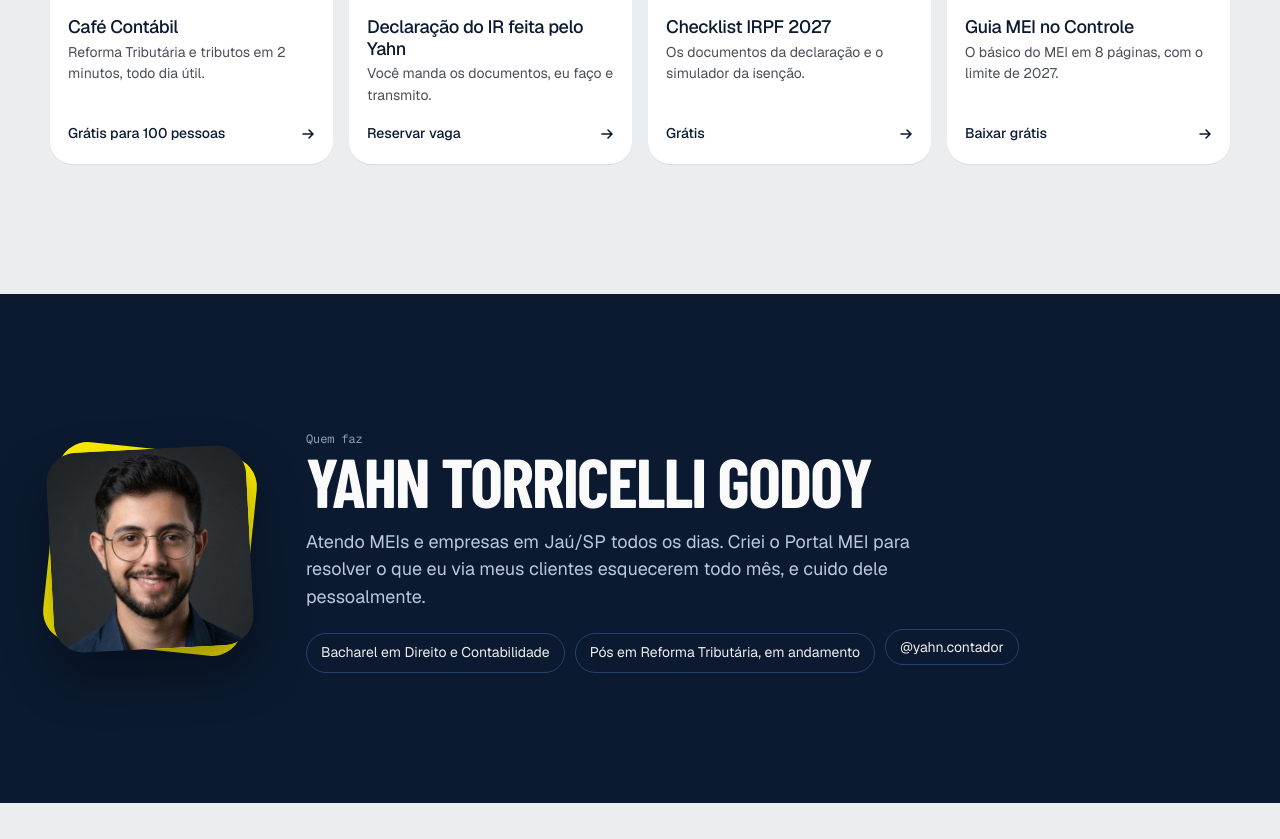
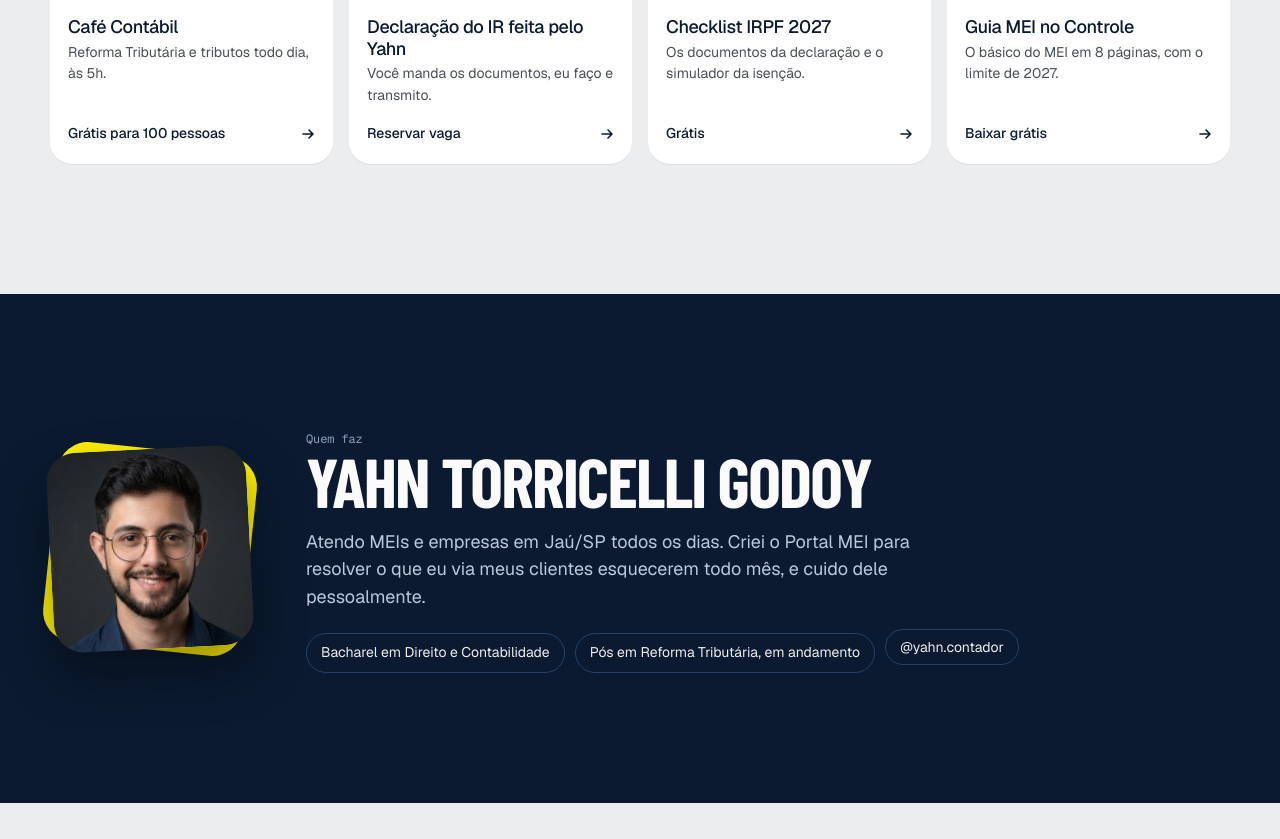
Before and after one commit to ytorricelli-lab/hub-yahn-contador, a plain HTML site: page index.html in a window 1280 px wide. Shown: the part 4659-5498 px from the top of the page. Drawn offline with nearby package versions, Linux system fonts and the light colour scheme.

Commit message:
Atualiza o horário do Café Contábil na plataforma
Co-Authored-By: Claude Opus 5.5 <noreply@anthropic.com>
Claude-Session: https://claude.ai/code/session_01Fa3tAtS5QtGvEJKKqd2z4p

```diff
--- a/index.html
+++ b/index.html
@@ -408,7 +408,7 @@ footer a:hover{color:var(--chalk)}
         </div>
       </article>
       <div class="more">
-        <a class="mc reveal" href="https://ytorricelli-lab.github.io/hub-yahn-contador/cafe/"><div class="im"><img src="img/cafe-contabil.jpg" alt="Café Contábil" loading="lazy" width="960" height="600"></div><div class="tx"><h4>Café Contábil</h4><p>Reforma Tributária e tributos em 2 minutos, todo dia útil.</p><span class="go">Grátis para 100 pessoas <svg width="14" height="14" viewBox="0 0 14 14" fill="none"><path d="M2 7h10M8 3l4 4-4 4" stroke="currentColor" stroke-width="1.6" stroke-linecap="round" stroke-linejoin="round"/></svg></span></div></a>
+        <a class="mc reveal" href="https://ytorricelli-lab.github.io/hub-yahn-contador/cafe/"><div class="im"><img src="img/cafe-contabil.jpg" alt="Café Contábil" loading="lazy" width="960" height="600"></div><div class="tx"><h4>Café Contábil</h4><p>Reforma Tributária e tributos todo dia, às 5h.</p><span class="go">Grátis para 100 pessoas <svg width="14" height="14" viewBox="0 0 14 14" fill="none"><path d="M2 7h10M8 3l4 4-4 4" stroke="currentColor" stroke-width="1.6" stroke-linecap="round" stroke-linejoin="round"/></svg></span></div></a>
         <a class="mc reveal" href="https://wa.me/5514991696399?text=Ol%C3%A1%2C%20Yahn%21%20Vim%20pelo%20site%20e%20quero%20reservar%20minha%20vaga%20para%20a%20declara%C3%A7%C3%A3o%20do%20IR%202027.%0A%0ANome%3A%0ACidade%3A%0ATenho%20renda%20de%3A%20%28sal%C3%A1rio%2C%20MEI%2C%20aluguel%2C%20investimentos...%29"><div class="im"><img src="img/declaracao-feita-pelo-yahn.jpg" alt="Declaração do IR feita pelo Yahn" loading="lazy" width="960" height="600"></div><div class="tx"><h4>Declaração do IR feita pelo Yahn</h4><p>Você manda os documentos, eu faço e transmito.</p><span class="go">Reservar vaga <svg width="14" height="14" viewBox="0 0 14 14" fill="none"><path d="M2 7h10M8 3l4 4-4 4" stroke="currentColor" stroke-width="1.6" stroke-linecap="round" stroke-linejoin="round"/></svg></span></div></a>
         <a class="mc reveal" href="https://ytorricelli-lab.github.io/hub-yahn-contador/irpf/"><div class="im"><img src="img/checklist-irpf-2027.jpg" alt="Checklist IRPF 2027" loading="lazy" width="960" height="600"></div><div class="tx"><h4>Checklist IRPF 2027</h4><p>Os documentos da declaração e o simulador da isenção.</p><span class="go">Grátis <svg width="14" height="14" viewBox="0 0 14 14" fill="none"><path d="M2 7h10M8 3l4 4-4 4" stroke="currentColor" stroke-width="1.6" stroke-linecap="round" stroke-linejoin="round"/></svg></span></div></a>
         <a class="mc reveal" href="https://ytorricelli-lab.github.io/hub-yahn-contador/MEI-no-Controle-2027.pdf"><div class="im"><img src="img/mei-no-controle-gratis.jpg" alt="Guia MEI no Controle 2027" loading="lazy" width="960" height="600"></div><div class="tx"><h4>Guia MEI no Controle</h4><p>O básico do MEI em 8 páginas, com o limite de 2027.</p><span class="go">Baixar grátis <svg width="14" height="14" viewBox="0 0 14 14" fill="none"><path d="M2 7h10M8 3l4 4-4 4" stroke="currentColor" stroke-width="1.6" stroke-linecap="round" stroke-linejoin="round"/></svg></span></div></a>
```
Also changed, not shown: img/cafe-contabil.jpg.
